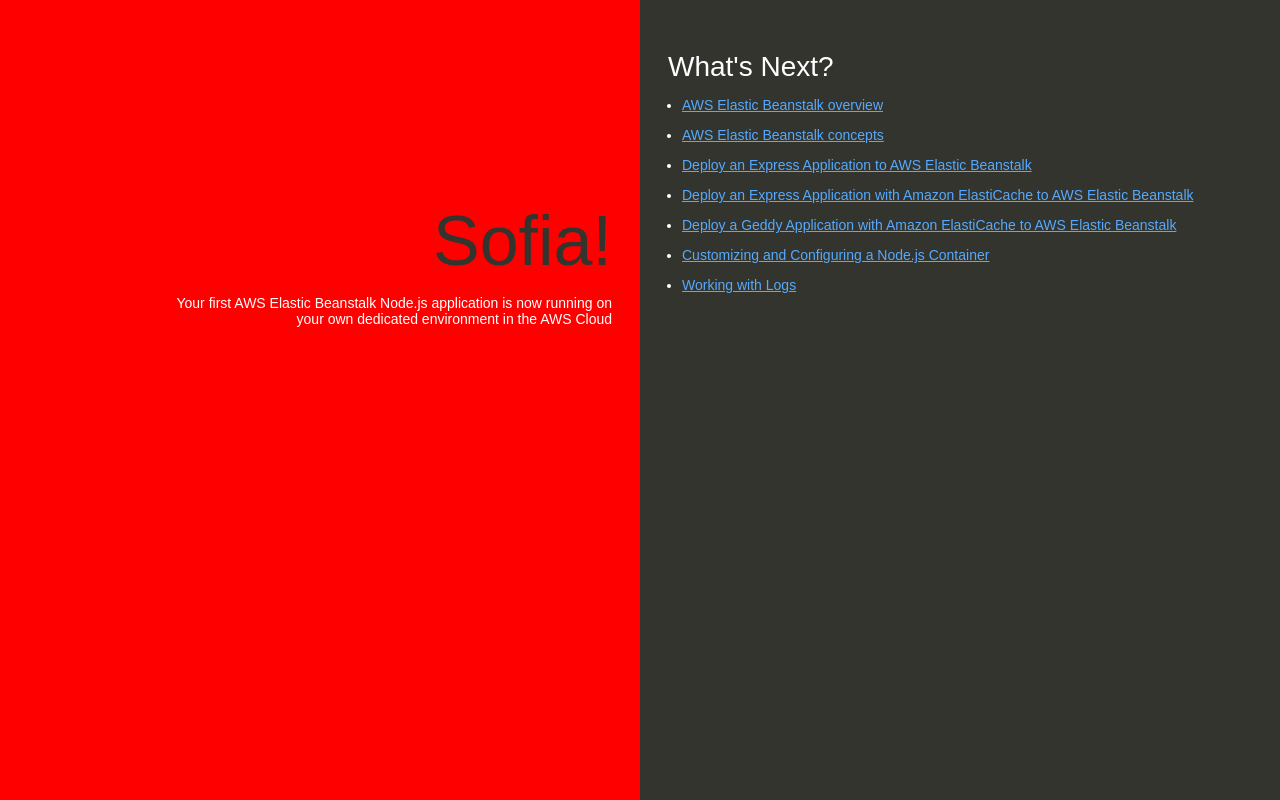
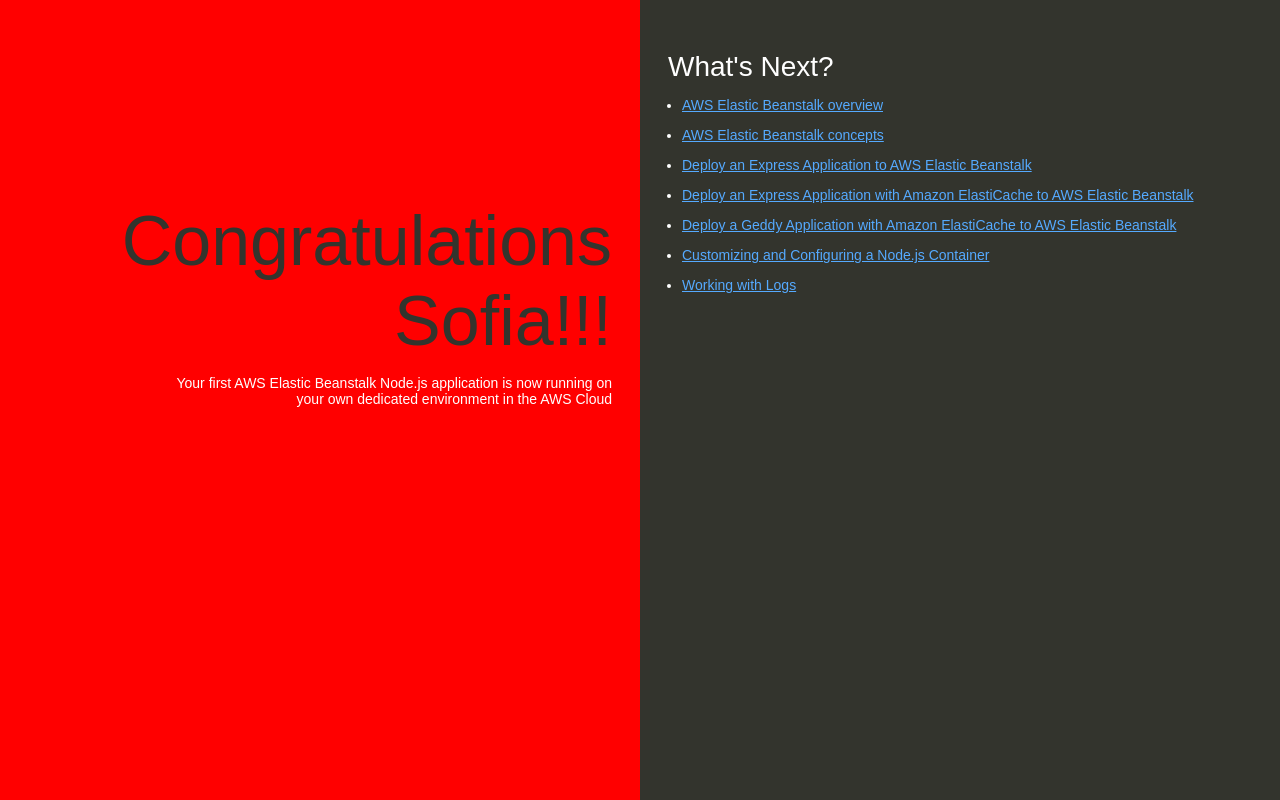
Before and after one commit to sofiadmr/Practica7, a website: page index.html in a window 1280 px wide. Drawn offline with Linux system fonts and the light colour scheme.

Commit message:
Update index.html

```diff
--- a/index.html
+++ b/index.html
@@ -74,7 +74,7 @@
   </head>
   <body>
     <div class="textColumn">
-      <h1> Sofia!</h1>
+      <h1> Congratulations Sofia!!!</h1>
       <p>Your first AWS Elastic Beanstalk Node.js application is now running on your own dedicated environment in the AWS Cloud</p>
     </div>
     <div class="linksColumn">
```
